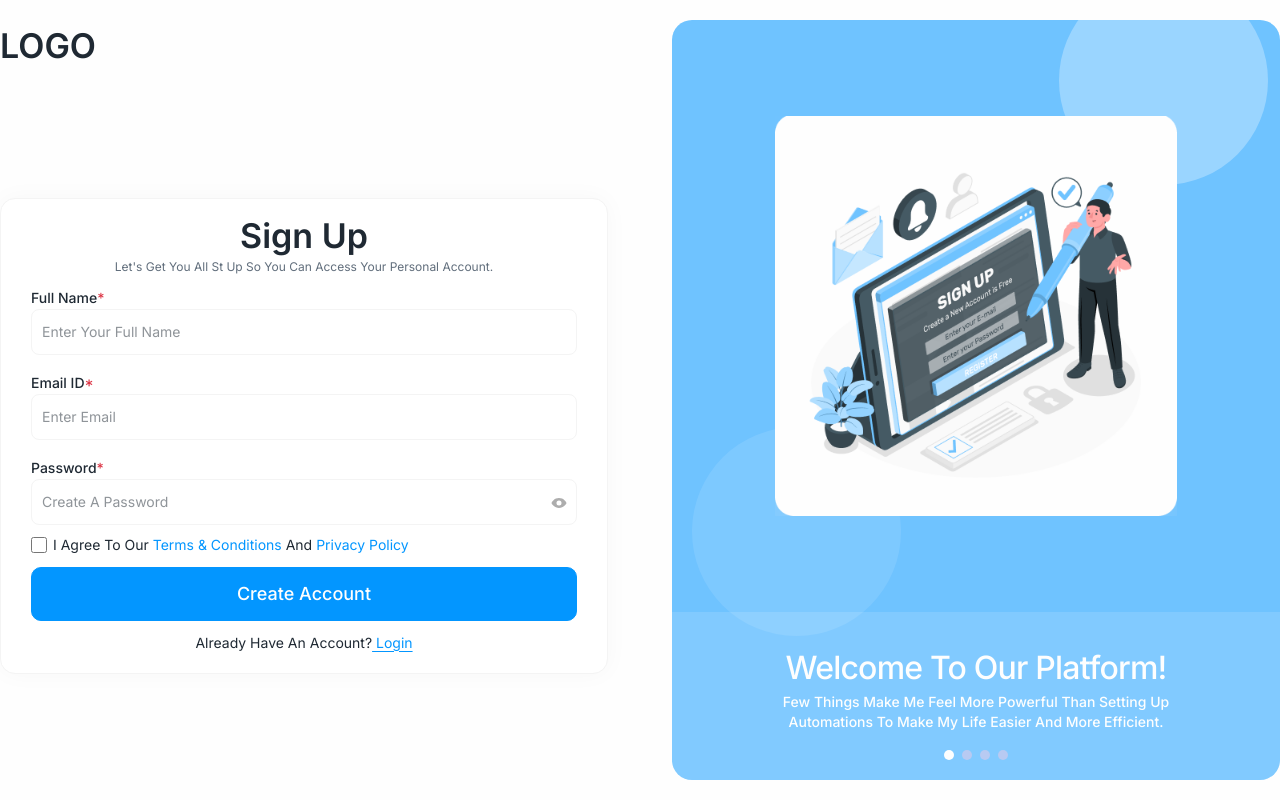
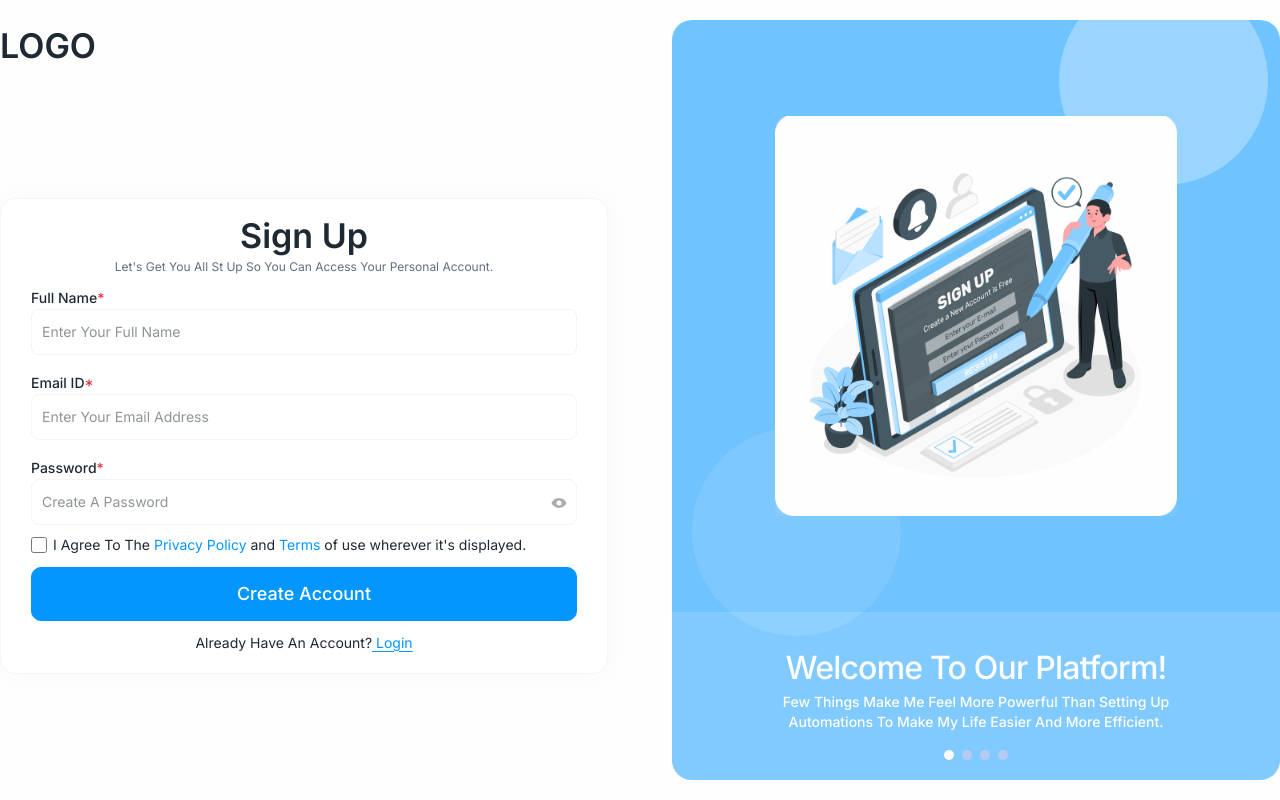
Before and after one commit to sumithub/rs-web-develop, a Next.js app: page /register in a window 1280 px wide. Built offline with nearby package versions, Linux system fonts and the light colour scheme.

Commit message:
PlaceHolder fixes

```diff
--- /dev/null
+++ b/src/app/reset-password-error/page.js
@@ -0,0 +1,9 @@
+import Error from "../../components/common/Error"
+import AuthLayout from "../../components/common/AuthLayout";
+
+export default function ResetPasswordError({ error }) {
+
+    return <AuthLayout>
+        <Error error={error} />
+    </AuthLayout>
+}
--- a/src/app/reset-password/page.js
+++ b/src/app/reset-password/page.js
@@ -21,7 +21,6 @@ export default function ResetPasswordPage() {
     const [loading, setLoading] = useState(false);
     const [error, setError] = useState(false);
     const [success, setSuccess] = useState(false)
-
 
     const onSubmit = async (data) => {
         try {
--- a/src/components/Signup.js
+++ b/src/components/Signup.js
@@ -57,7 +57,7 @@ export default function Signup() {
                     label="Email ID"
                     name="email"
                     clearValue={true}
-                    placeholder="Enter Email"
+                    placeholder="Enter Your Email Address"
                     icon="/images/close.svg"
                     isRequired={true}
                     errors={errors}
@@ -97,14 +97,14 @@ export default function Signup() {
                         required={true}
                         id="terms" />
                     <div className="text-sm text-secondary">
-                        I Agree To Our{" "}
-                        <Link href="/" className="text-primary">
-                            Terms & Conditions
-                        </Link>{" "}
-                        And{" "}
+                        I Agree To The {" "}
                         <Link href="/" className="text-primary">
                             Privacy Policy
-                        </Link>
+                        </Link> and{" "}
+
+                        <Link href="/" className="text-secondary">
+                            <span className="text-primary"> Terms </span> of use wherever it&#39;s displayed.
+                        </Link>{" "}
                     </div>
                 </label>
                 {error && <div className='flex gap-2.5 justify-center mt-[15px]'>
--- a/src/components/common/Error.js
+++ b/src/components/common/Error.js
@@ -5,22 +5,11 @@ import React from 'react'
 function Error({ onClick, error }) {
   return (<div>
     <h2 className="text-[34px] leading-none font-semibold text-secondary capitalize text-center">Reset Password</h2>
-
-    <div className='bg-white shadow-sm rounded-2xl p-3 w-[80%]'>
-      <div className='flex items-center'>
-        <div className='h-16 w-2 bg-danger rounded-t-[20px] rounded-b-[20px] border-danger'>
-        </div>
-        <div className='pl-3'>
-          <div className='text-danger text-base pl-1'>Error</div>
-          <div className='text-text3 text-base font-medium pl-1'>Failed to reset password. Please try again later</div>
-        </div>
-      </div>
-    </div>
-    {/* <h2 className="text-[34px] leading-none font-semibold text-danger pt-[30px] capitalize text-center">
+    <h2 className="text-[34px] leading-none font-semibold text-danger pt-[30px] capitalize text-center">
       {error || <>
         Failed to reset <br /> password. Please Send <br /> Reset Request
       </>}
-    </h2> */}
+    </h2>
     <button type='button' className="text-white text-lg font-medium bg-primary hover:bg-white hover:text-primary w-full mt-10 py-3 rounded-[10px] border border-primary "
       onClick={() => {
         if (onClick)
```
